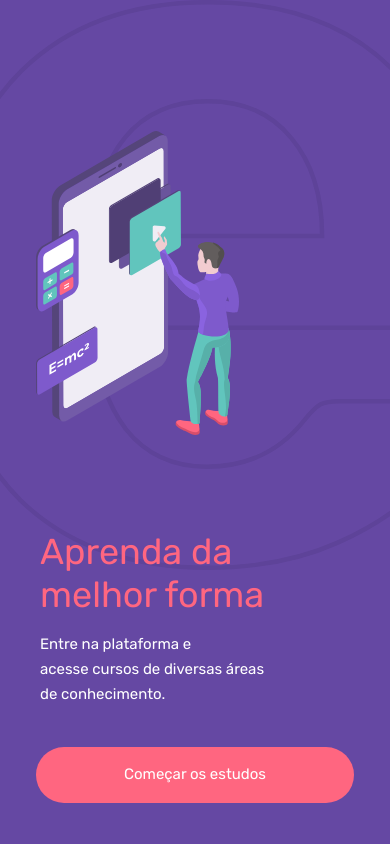
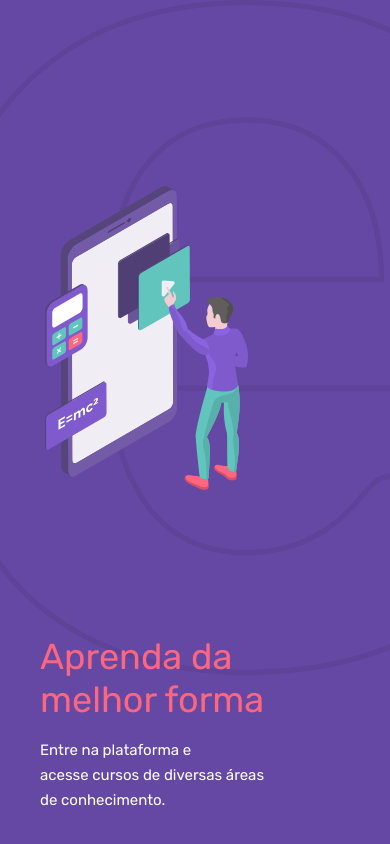
Before and after one commit to Taiaiaii/e-learning, a Next.js app: page / in a window 390 px wide. Built offline with nearby package versions, Linux system fonts and the light colour scheme.

Commit message:
fix: fixing responsivity

```diff
--- a/templates/Login/styles.ts
+++ b/templates/Login/styles.ts
@@ -14,16 +14,24 @@ export const TopContainer = styled('div', {
     backgroundSize: 'cover',
     width: '100%',
     display: 'flex ',
-    padding: '131px 136px 135px 36px '
-
+    height: '80vh',
+    alignItems: 'center',
+    justifyContent: 'center',
+    '& svg': {
+        marginLeft: '-25%'
+    },
+    '@media (max-width: 320px)': {
+        height: '100vh',
+        padding: '30px'
+    }
 })
 
 export const BottomContainer = styled('div', {
     display: 'flex',
     flexDirection: 'column',
     alignItems: 'center',
-    marginTop: '-39px',
-    padding: '0 36px',
+    marginTop: '-59px',
+    padding: '20px 36px 20px',
     '& div': {
       width: '100%',
     },
@@ -33,14 +41,22 @@ export const BottomContainer = styled('div', {
         fontSize: '36px',
         lineHeight: '42.66px',
         fontWeight: '400',
-        width: '90%'
+        width: '90%',
+        '@media (max-width: 320px)': {
+            width: '100%',
+            padding: '0 20px 10px',
+        }
     },
-    "& p": {
+    '& p': {
         color: '$principal',
         fontSize: '15px',
         fontWeight: '400',
         lineHeight: '25px',
         padding: '0 4px 40px',
-        width: '73%'
-    }
+        width: '73%',
+        '@media (max-width: 320px)': {
+            width: '100%',
+            padding: '0 20px 10px',
+        }
+    },
 })
```
